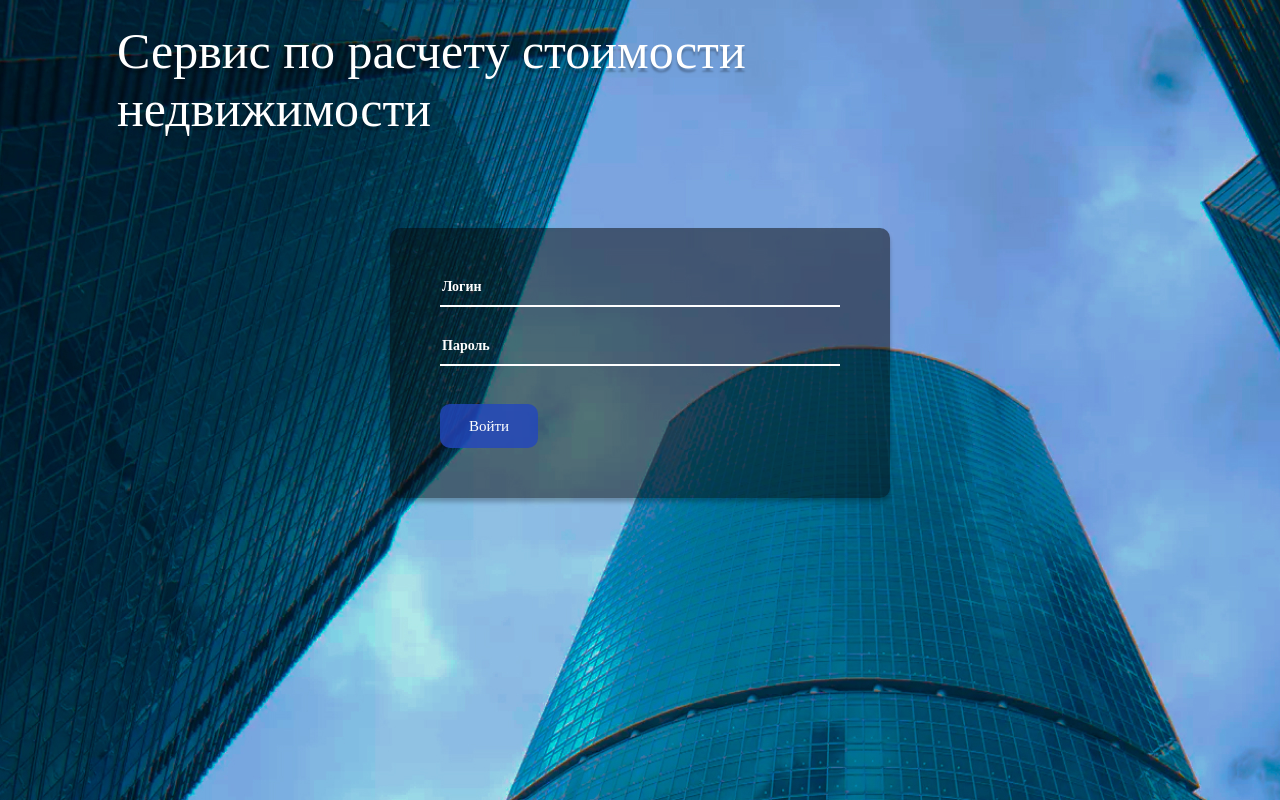
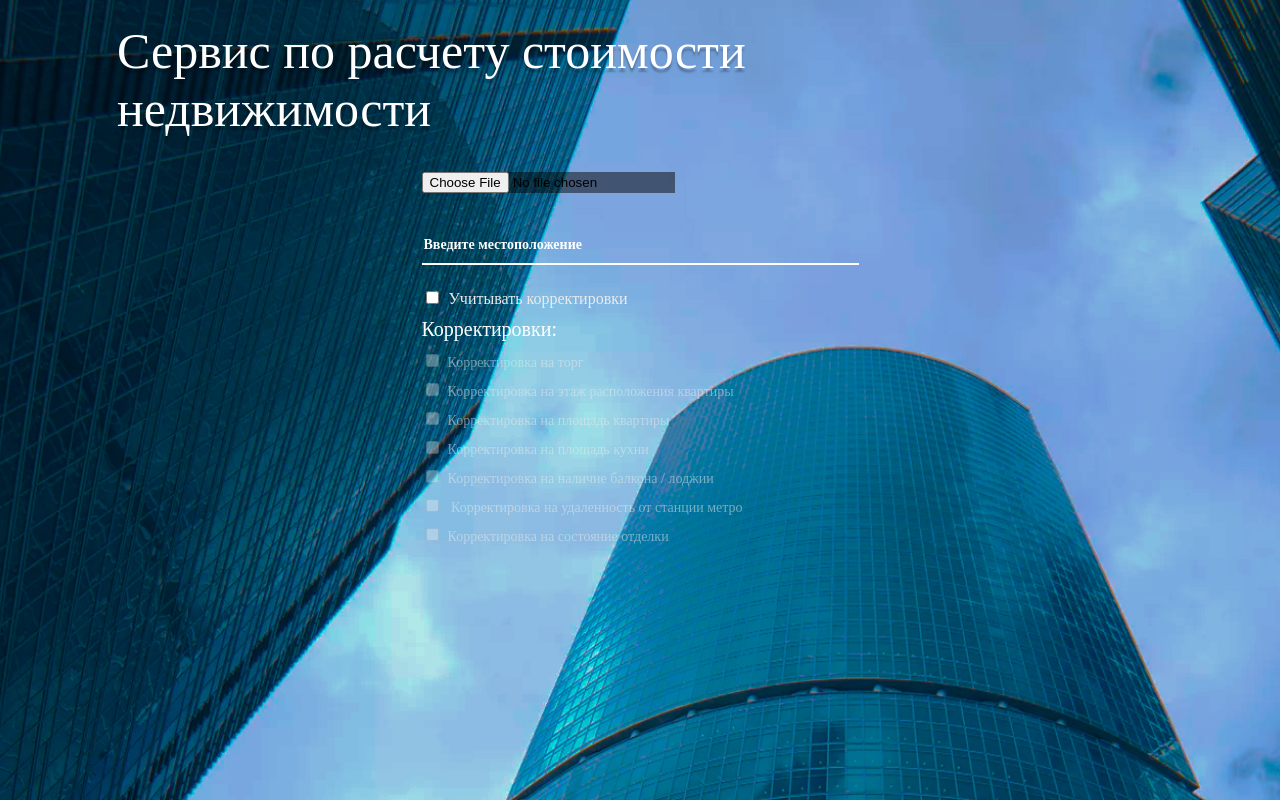
Before and after one commit to oliceglad/project_for_hakaton, a React (Create React App) app in the folder app/: page / in a window 1280 px wide. Built offline with nearby package versions, Linux system fonts and the light colour scheme.

Commit message:
added mainpage

```diff
--- a/app/package.json
+++ b/app/package.json
@@ -6,6 +6,7 @@
     "@testing-library/jest-dom": "^5.16.5",
     "@testing-library/react": "^13.4.0",
     "@testing-library/user-event": "^13.5.0",
+    "formik": "^2.2.9",
     "react": "^18.2.0",
     "react-dom": "^18.2.0",
     "react-scripts": "5.0.1",
--- a/app/src/App.js
+++ b/app/src/App.js
@@ -3,6 +3,7 @@ import React, {Component} from 'react';
 import './App.css';
 import { Auth } from './Components/Auth/Auth';
 import { Header } from './Components/Header/Header';
+import { Main } from './Components/Mainpage/Main';
 
 class App extends Component {
 
@@ -13,7 +14,8 @@ render() {
     <div className='container'>
       <Header/>
       <div className='main'>
-        <Auth/>
+        {/* <Auth/> */}
+        <Main/>
       </div>
     </div>
   )
--- /dev/null
+++ b/app/src/Components/Mainpage/Main.jsx
@@ -0,0 +1,68 @@
+import React from 'react';
+import { useState } from 'react';
+import f from './Main.module.scss';
+
+
+export const Main = () => {
+
+    const[valueCheck, setValueCheck] = useState(false);
+    return (
+        <form className={f.form}>
+            <input type="file" className={f.form__file} />
+            <input type="text" placeholder='Введите местоположение' className={f.form__location} />
+            <label className={f.form__mainradio} for='corrector'>
+                <input type="checkbox" id='corrector' checked={valueCheck} onChange={() => setValueCheck(!valueCheck)}/>
+                <span>Учитывать корректировки</span>
+            </label>
+            <div className={f.form__title}>Корректировки: </div>
+
+            <ul style={valueCheck ? {opacity: "1"}: {opacity: ".5"}}>
+                <li className={f.form__correctors__item}>
+                    <label className={f.form__correctors__item__label} for='corrector1'>
+                        <input type="checkbox" id='corrector1' disabled={valueCheck ? false: true}/>
+                        <span>Корректировка на торг</span>
+                    </label>
+                </li>
+                <li className={f.form__correctors__item}>
+                    <label className={f.form__correctors__item__label} for='corrector2'>
+                        <input type="checkbox" id='corrector2' disabled={valueCheck ? false: true}/>
+                        <span>Корректировка на этаж расположения
+                        квартиры </span>
+                    </label>
+                </li>
+                <li className={f.form__correctors__item}>
+                    <label className={f.form__correctors__item__label} for='corrector3'>
+                        <input type="checkbox" id='corrector3' disabled={valueCheck ? false: true}/>
+                       <span>Корректировка на площадь квартиры</span>
+                    </label>
+                </li>
+                <li className={f.form__correctors__item}>
+                    <label className={f.form__correctors__item__label} for='corrector4'>
+                        <input type="checkbox" id='corrector4' disabled={valueCheck ? false: true}/>
+                        <span>Корректировка на площадь кухни</span>
+                    </label>
+                </li>
+                <li className={f.form__correctors__item}>
+                    <label className={f.form__correctors__item__label} for='corrector5'>
+                        <input type="checkbox" id='corrector5' disabled={valueCheck ? false: true}/>
+                       <span>Корректировка на наличие
+                        балкона / лоджии</span>
+                    </label>
+                </li>
+                <li className={f.form__correctors__item}>
+                    <label className={f.form__correctors__item__label} for='corrector6'>
+                        <input type="checkbox" id='corrector6' disabled={valueCheck ? false: true}/>
+                       <span> Корректировка на удаленность
+                        от станции метро</span>
+                    </label>
+                </li>
+                <li className={f.form__correctors__item}>
+                    <label className={f.form__correctors__item__label} for='corrector7'>
+                        <input type="checkbox" id='corrector7' disabled={valueCheck ? false: true}/>
+                        <span>Корректировка на состояние отделки </span>
+                    </label>
+                </li>
+            </ul>
+        </form>
+    )
+}
--- /dev/null
+++ b/app/src/Components/Mainpage/Main.module.css
@@ -0,0 +1 @@
+.form{margin-top:34px}.form__file{background:rgba(6,6,6,.5)}.form__location{width:100%;margin-top:43px;background-color:rgba(0,0,0,0);padding-bottom:10px;border-bottom:2px solid #fff;color:#fff;font-family:"Montserrat";font-weight:600;font-size:14px;color:#fff}.form__location::-moz-placeholder{color:#fff}.form__location::placeholder{color:#fff}.form__mainradio{display:block;margin-top:23px;font-weight:500;font-size:16px;color:#eaeaea}.form__mainradio span{margin-left:7px}.form__title{margin-top:10px;margin-bottom:10px;font-size:20px;color:#fff}.form__correctors__item{display:block;margin-top:9px;font-weight:500;font-size:14px;color:#eaeaea}.form__correctors__item span{margin-left:6px}
--- /dev/null
+++ b/app/src/Components/Mainpage/Main.module.scss
@@ -0,0 +1,61 @@
+@mixin input() {
+    background-color: transparent;
+    padding-bottom: 10px;
+    border-bottom: 2px solid white;
+    color: white;
+    font-family: 'Montserrat';
+    font-weight: 600;
+    font-size: 14px;
+    color: #FFFFFF;
+
+    &::placeholder {
+        color: white;
+    }
+}
+
+.form {
+    margin-top: 34px;
+    &__file {
+        background: rgba(6, 6, 6, 0.5);
+    }
+
+    &__location {
+        width: 100%;
+        margin-top: 43px;
+        @include input()
+    }
+
+    &__mainradio {
+
+        span {
+            margin-left: 7px;
+        }
+
+        display: block;
+        margin-top: 23px;
+        font-weight: 500;
+        font-size: 16px;
+        color: #EAEAEA;
+    }
+
+
+    &__title {
+        margin-top: 10px;
+        margin-bottom: 10px;
+        font-size: 20px;
+        color: #FFFFFF;
+    }
+
+    &__correctors {
+        &__item {
+            span {
+                margin-left: 6px;
+            }
+            display: block;
+            margin-top: 9px;
+            font-weight: 500;
+            font-size: 14px;
+            color: #EAEAEA;
+        }
+    }
+}
```
Also changed, not shown: 1 other file (tests, documents, lock files or other folders).
